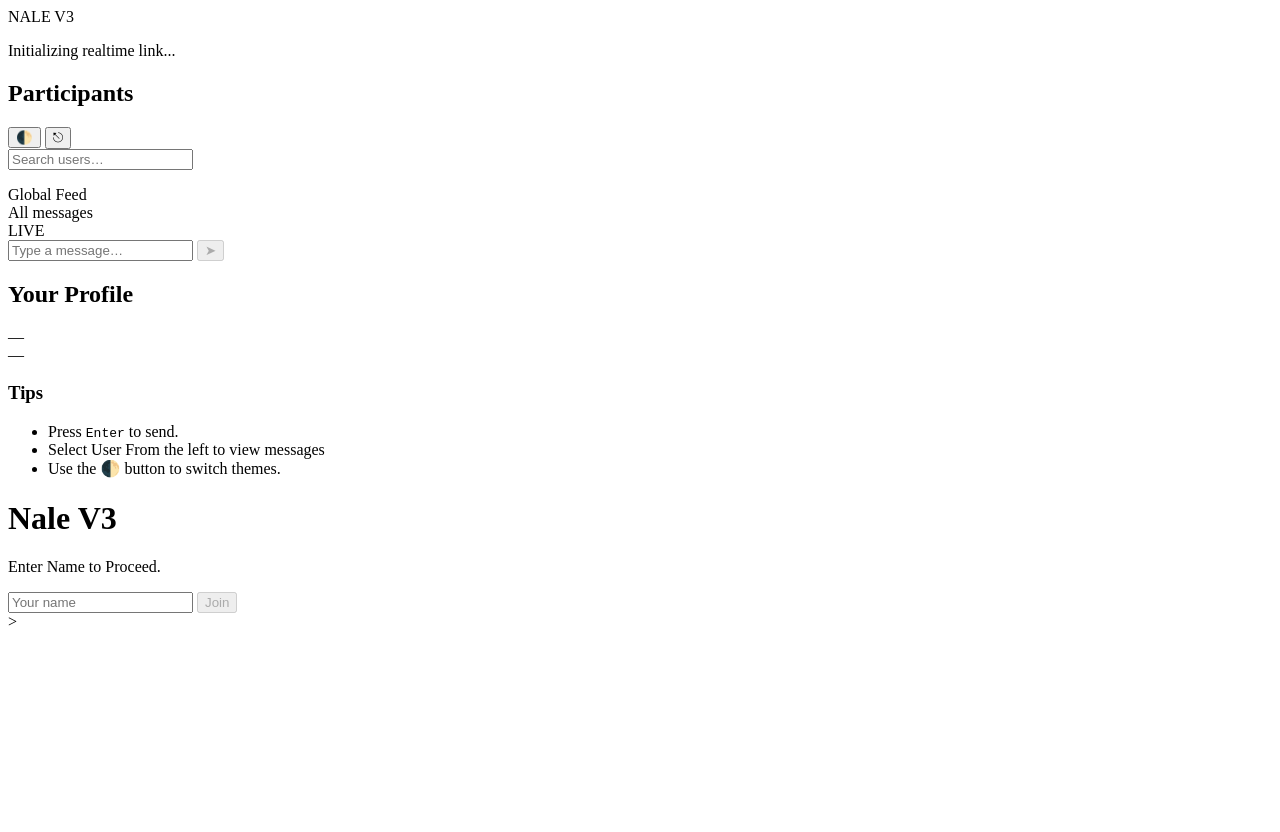
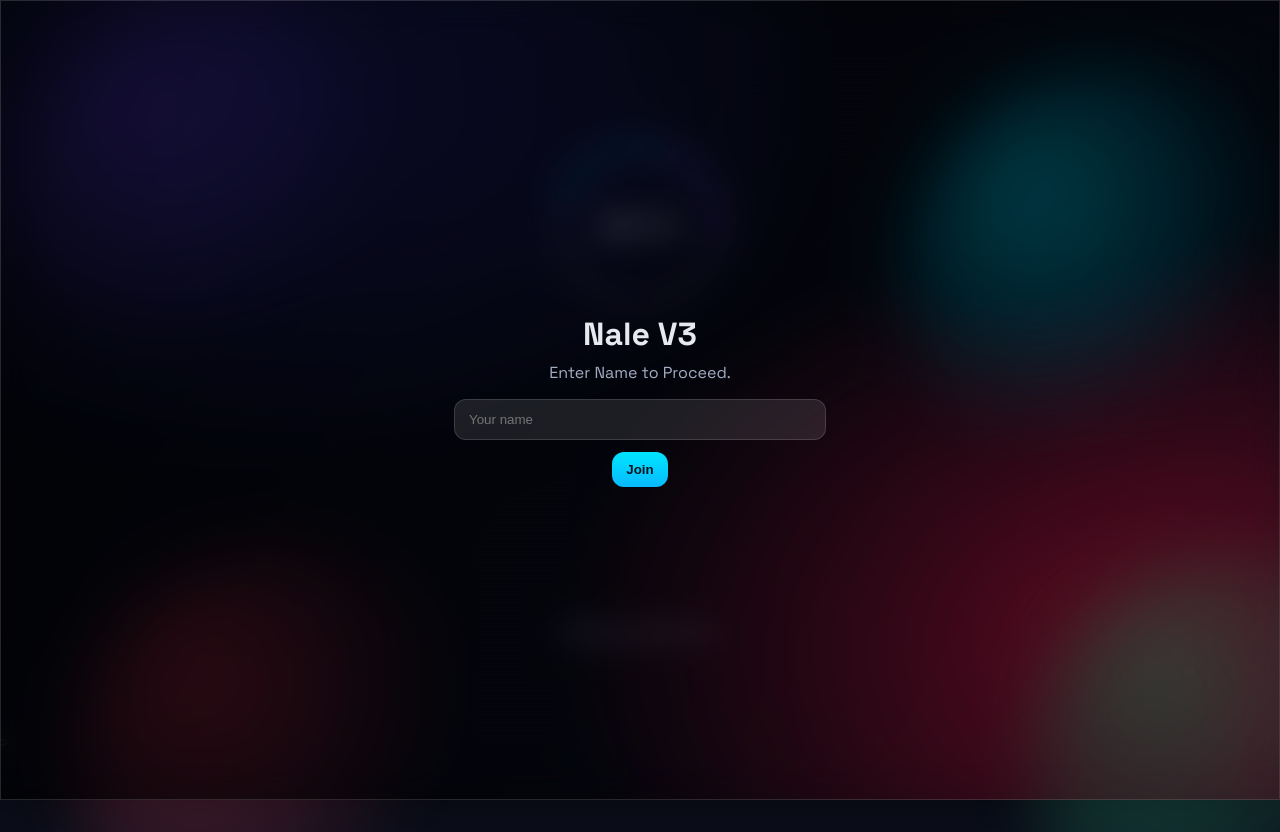
Before and after one commit to MjakaMwise/Nale, a plain HTML site: page index.html in a window 1280 px wide. Before the commit the page ends 800 px from the top, so only its background shows below. Drawn offline with Linux system fonts and the light colour scheme.

Commit message:
Referenced CSS and Js files

```diff
--- a/index.html
+++ b/index.html
@@ -5,7 +5,7 @@
   <meta name="viewport" content="width=device-width, initial-scale=1" />
   <title>Nale V3</title>
   <link href="https://fonts.googleapis.com/css2?family=Space+Grotesk:wght@400;600;700&family=Inter:wght@400;600&display=swap" rel="stylesheet">
-  <link rel="stylesheet" href="style.css" />
+  <link rel="stylesheet" href="nale.css" />
   <!-- Firebase v8 -->
   <script src="https://www.gstatic.com/firebasejs/8.2.1/firebase-app.js"></script>
   <script src="https://www.gstatic.com/firebasejs/8.2.1/firebase-database.js"></script>
@@ -105,7 +105,7 @@
     </div>
   </div>
 
-  <script src="app.js"></script>
+  <script src="nale.js"></script>
 </body>
 </html>
 >
```
